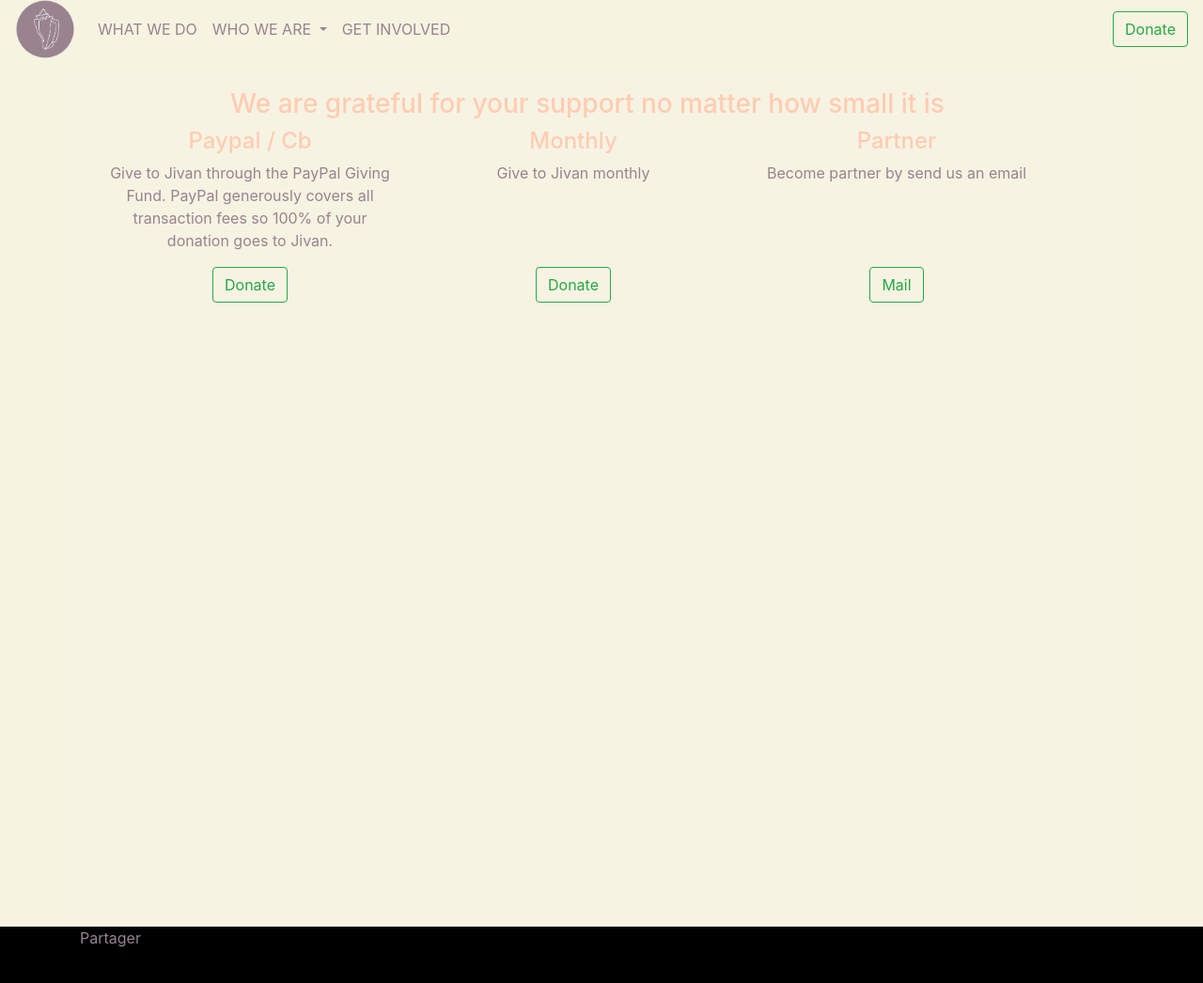
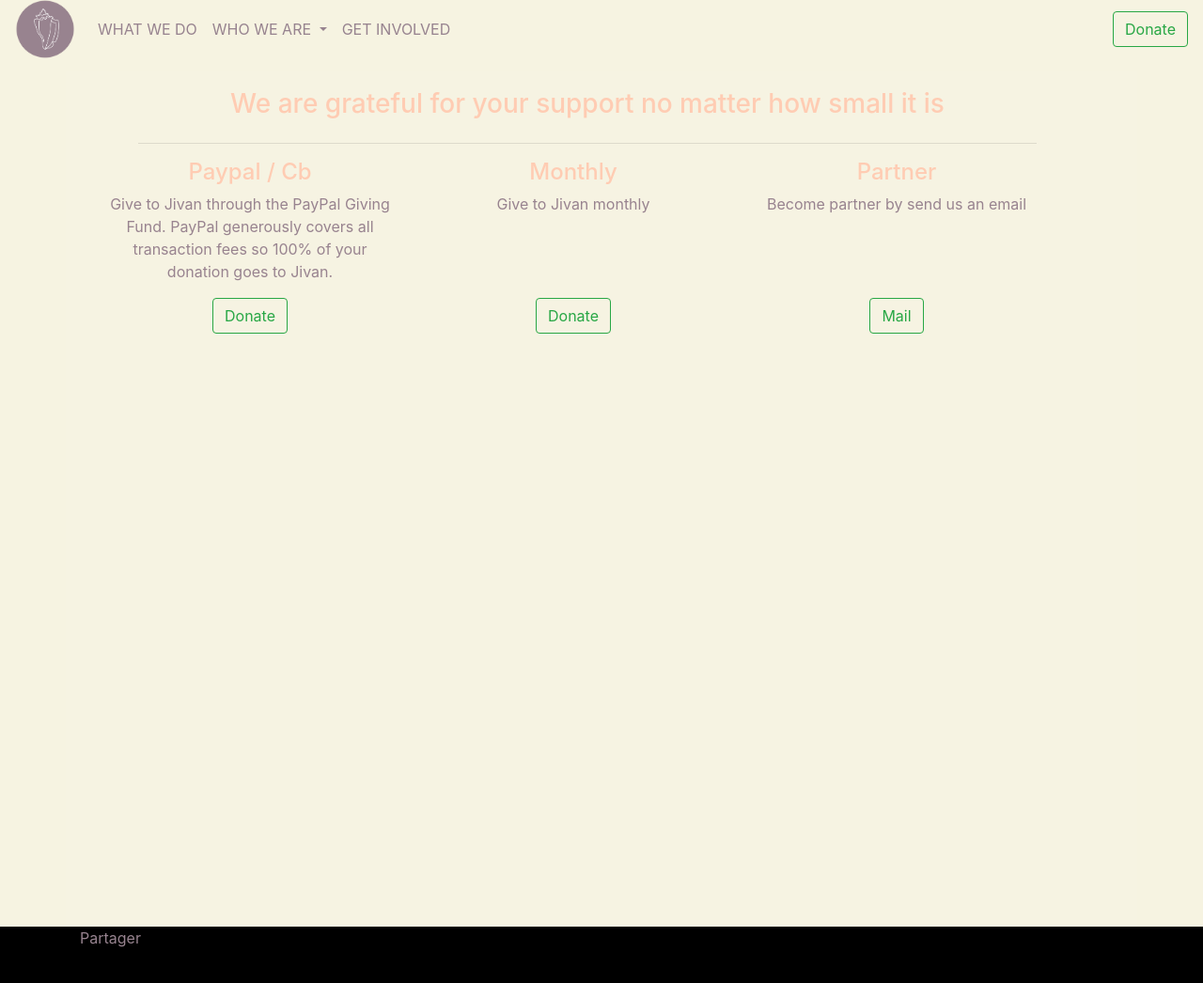
Before and after one commit to edelangh/jivan_foundation, a PHP site: page /?page=involved in a window 1280 px wide. Shown: the part 14-1060 px from the top of the page at 94% size. Run offline with PHP 8.4, Linux system fonts and the light colour scheme; data that the repository does not hold is empty; some libraries are stand-ins or nearby versions.

Commit message:
add hr on involved

```diff
--- a/page_involved.php
+++ b/page_involved.php
@@ -3,6 +3,7 @@
         <div class="col-sm-12">
             <h3><?php echo $LANG["involved_title"] ?></h3>
         </div>
+        <hr align="center" width="90%">
         <div class="row col-12">
             <div class="col-sm-4">
                         <h4 class="row-sm-4-4"><?php echo $LANG["involved_once_title"] ?></h4>
```
